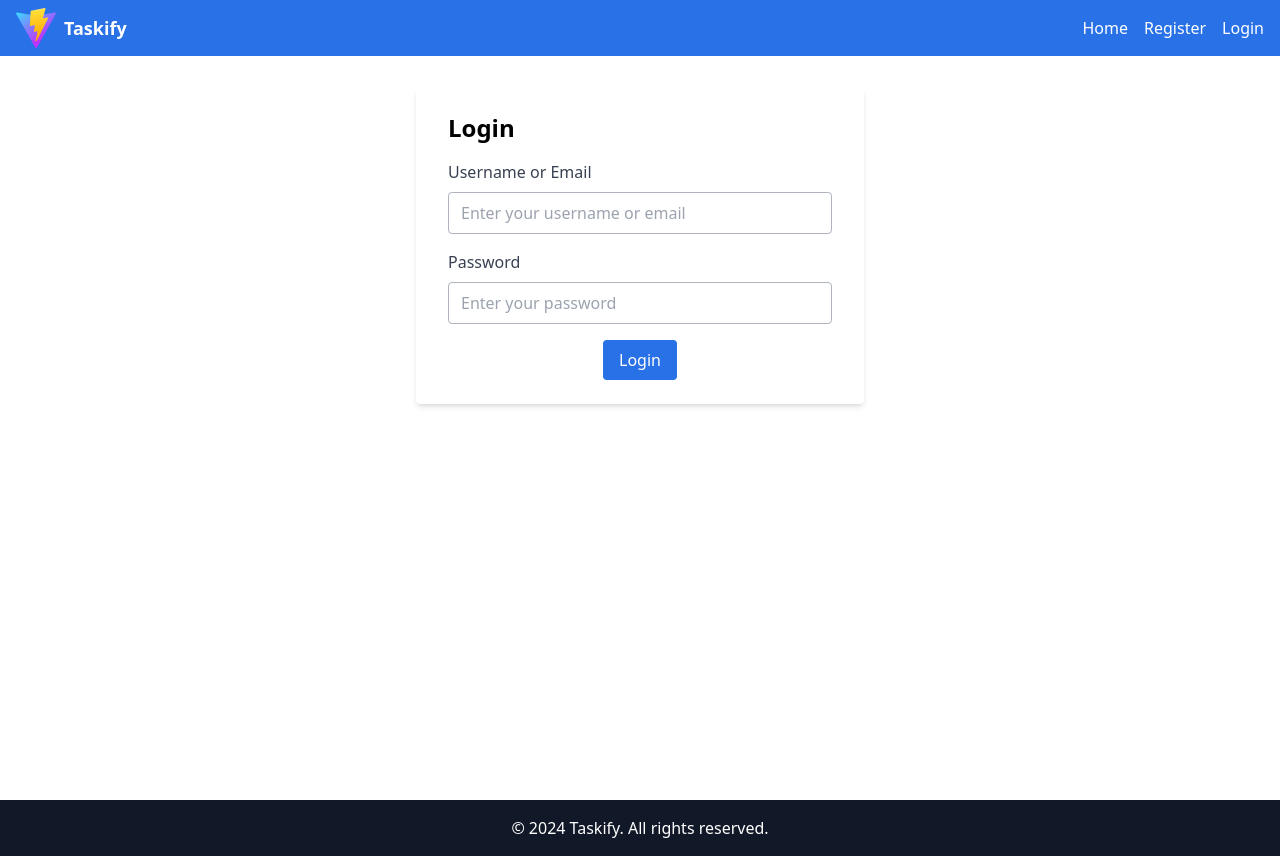
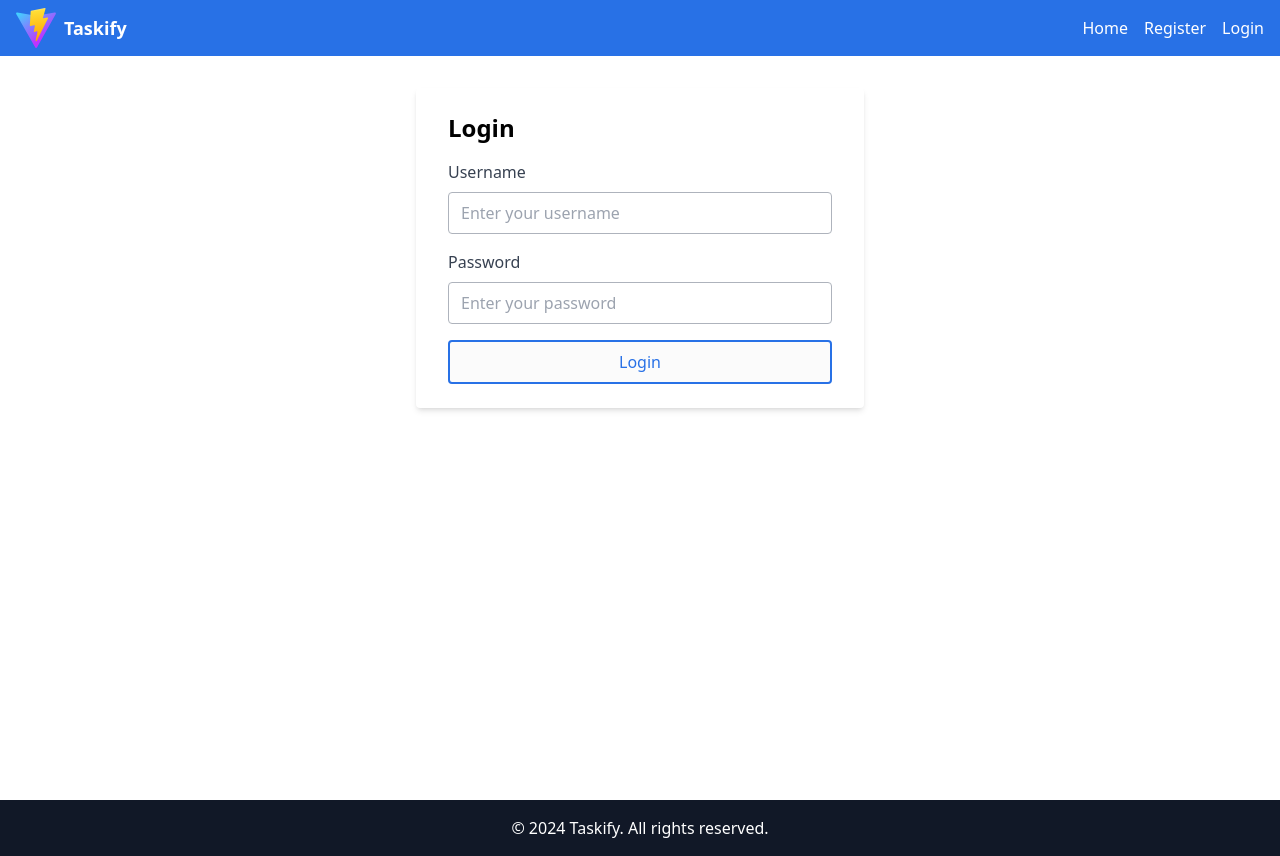
Before and after one commit to serhatkaya/react-task-management, a React (Vite) app: page /login in a window 1280 px wide. Built offline with nearby package versions, Linux system fonts and the light colour scheme.

Commit message:
update buttons

```diff
--- a/src/components/Header.tsx
+++ b/src/components/Header.tsx
@@ -1,14 +1,15 @@
-import { Link } from 'react-router-dom';
+import { Link, useNavigate } from 'react-router-dom';
 import useAuth from '../hooks/useAuth.hook';
 import { cn } from '../utils/tw.util';
 import viteLogo from '/vite.svg';
 
 const Header = () => {
-  // For demonstration purposes, assume the user is logged in
-  const { isAuthenticated } = useAuth();
+  const { isAuthenticated, logout } = useAuth();
+  const navigate = useNavigate();
   return (
     <header className="bg-accent">
       <div className="container mx-auto px-4 py-2 flex justify-between items-center">
+        <Link to="/">
           <div className="flex items-center">
             <img
               src={viteLogo}
@@ -17,6 +18,7 @@ const Header = () => {
             />
             <span className="text-white font-bold text-lg">Taskify</span>
           </div>
+        </Link>
         <nav>
           <ul className="flex space-x-4">
             <li>
@@ -34,7 +36,7 @@ const Header = () => {
                 <li>
                   <button
                     className="text-white hover:text-white"
-                    onClick={() => console.log('Logout')}
+                    onClick={() => logout().then(() => navigate('/'))}
                   >
                     Logout
                   </button>
--- a/src/components/ui/Button.tsx
+++ b/src/components/ui/Button.tsx
@@ -5,7 +5,8 @@ interface ButtonProps {
   onClick?: () => void;
   className?: string;
   children?: ReactNode;
-  type?: 'primary' | 'secondary';
+  bType?: 'primary' | 'secondary';
+  type?: 'button' | 'submit' | 'reset';
   size?: 'lg' | 'md' | 'sm';
   rounded?: boolean;
 }
@@ -13,10 +14,11 @@ interface ButtonProps {
 const Button: React.FC<ButtonProps> = ({
   onClick,
   children,
-  type = 'primary',
+  bType = 'primary',
   size = 'md',
   rounded,
   className,
+  type = 'button',
 }) => {
   const styles: any = {
     primary: [
@@ -44,7 +46,7 @@ const Button: React.FC<ButtonProps> = ({
   const defaultStyles =
     'rounded focus:outline-none focus:shadow-outline rounded-[4px]';
 
-  const buttonStyle = styles[type] || styles['primary'];
+  const buttonStyle = styles[bType] || styles['primary'];
 
   return (
     <button
@@ -55,6 +57,7 @@ const Button: React.FC<ButtonProps> = ({
         rounded && 'rounded-[50px]',
         className
       )}
+      type={type}
       onClick={onClick}
     >
       {children}
--- a/src/pages/Login.tsx
+++ b/src/pages/Login.tsx
@@ -1,9 +1,10 @@
 import { useState } from 'react';
+import { useNavigate } from 'react-router-dom';
+import Button from '../components/ui/Button';
 import Input from '../components/ui/Input';
+import useAuth from '../hooks/useAuth.hook';
 import { apiClient } from '../utils/http.util';
 import { cn } from '../utils/tw.util';
-import useAuth from '../hooks/useAuth.hook';
-import { useNavigate } from 'react-router-dom';
 
 const Login = () => {
   const { setAuth } = useAuth();
@@ -30,7 +31,7 @@ const Login = () => {
     let valid = true;
     const newErrors = { ...errors };
     if (formData.username.trim() === '') {
-      newErrors.username = 'Username or email is required';
+      newErrors.username = 'Username is required';
       valid = false;
     }
     if (formData.password.trim() === '') {
@@ -58,7 +59,7 @@ const Login = () => {
             htmlFor="username"
             className="block text-gray-700 font-medium mb-2"
           >
-            Username or Email
+            Username
           </label>
           <Input
             type="text"
@@ -71,7 +72,7 @@ const Login = () => {
                 ? 'border-red-500'
                 : 'border-gray-300 focus:border-accent'
             }`}
-            placeholder="Enter your username or email"
+            placeholder="Enter your username"
           />
           {errors.username && (
             <p className="text-red-500 text-sm mt-1">{errors.username}</p>
@@ -103,12 +104,9 @@ const Login = () => {
           )}
         </div>
         <div className="text-center">
-          <button
-            type="submit"
-            className="bg-accent text-white py-2 px-4 rounded hover:bg-opacity-75 transition-colors"
-          >
+          <Button bType="secondary" type="submit" className="w-full">
             Login
-          </button>
+          </Button>
         </div>
       </form>
     </div>
--- a/src/pages/Register.tsx
+++ b/src/pages/Register.tsx
@@ -1,7 +1,8 @@
 import { useState } from 'react';
+import Button from '../components/ui/Button';
 import Input from '../components/ui/Input';
+import { apiClient } from '../utils/http.util';
 import { cn } from '../utils/tw.util';
-import { apiClient } from '../utils/http.util';
 
 const Register = () => {
   const [formData, setFormData] = useState({
@@ -130,12 +131,9 @@ const Register = () => {
           )}
         </div>
         <div className="text-center">
-          <button
-            type="submit"
-            className="bg-accent text-white py-2 px-4 rounded hover:bg-opacity-75 transition-colors"
-          >
+          <Button type="submit" bType="secondary" className="w-full">
             Register
-          </button>
+          </Button>
         </div>
       </form>
     </div>
```
Lines whose indentation alone changed are shown as unchanged.
